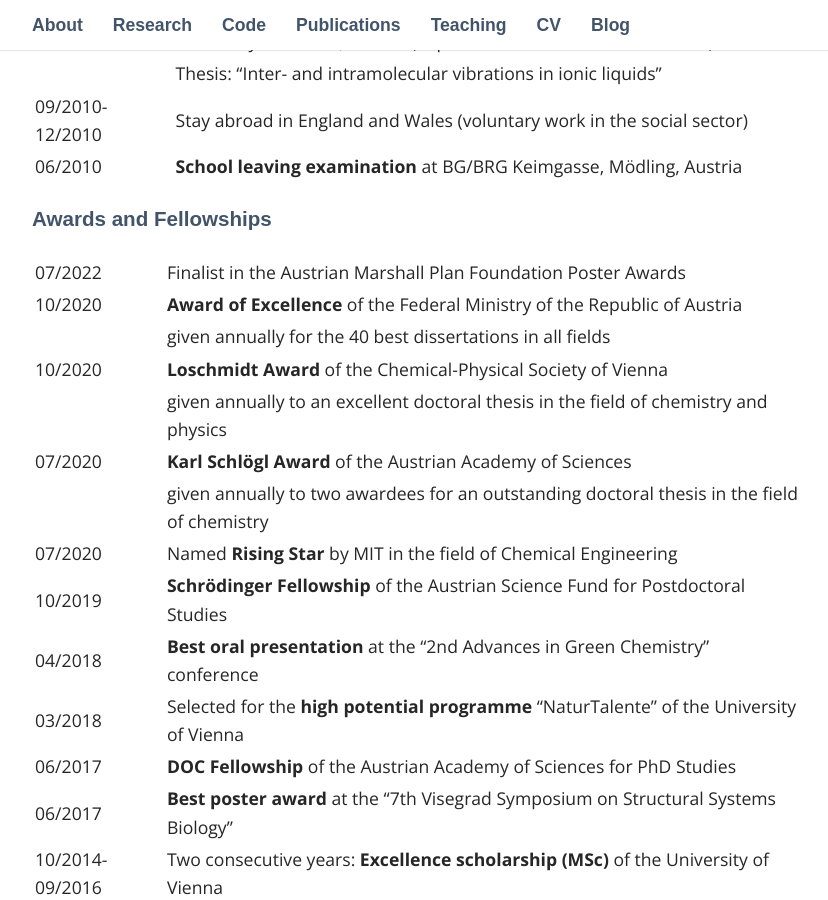
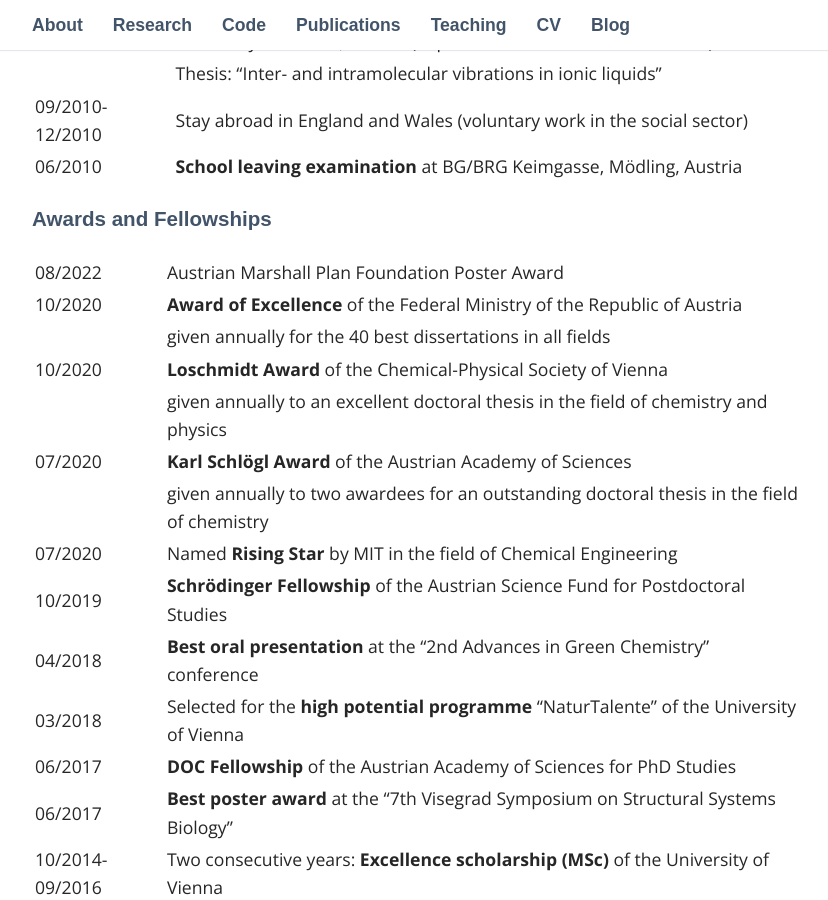
Before and after one commit to hesther/hesther.github.io, a Jekyll site: the page built from _pages/06_cv.md, in a window 1280 px wide and 900 px high, scrolled down 1446 px. Shown: the whole window, without its empty margins (223-1051 px from the left). Built offline with Jekyll 4.4.1, drawn with Linux system fonts in a browser that asks for light colours; some web fonts are replaced; a style sheet for code colours, icons or effects is not loaded.

Commit message:
updated cv

```diff
--- a/_pages/06_cv.md
+++ b/_pages/06_cv.md
@@ -34,7 +34,7 @@ permalink: /cv/
 
 ### Awards and Fellowships
 
-|07/2022| Finalist in the  Austrian Marshall Plan Foundation Poster Awards|
+|08/2022| Austrian Marshall Plan Foundation Poster Award|
 |10/2020| <b>Award of Excellence</b> of the Federal Ministry of the Republic of Austria|
 ||given annually for the 40 best dissertations in all fields|
 |10/2020| <b>Loschmidt Award</b>  of the Chemical-Physical Society of Vienna|
```
